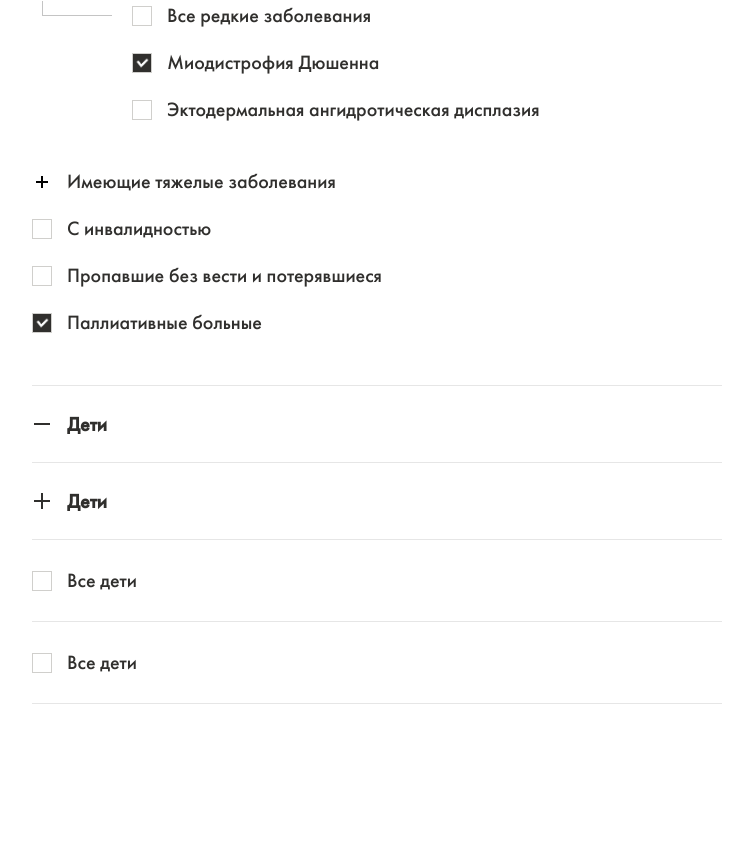
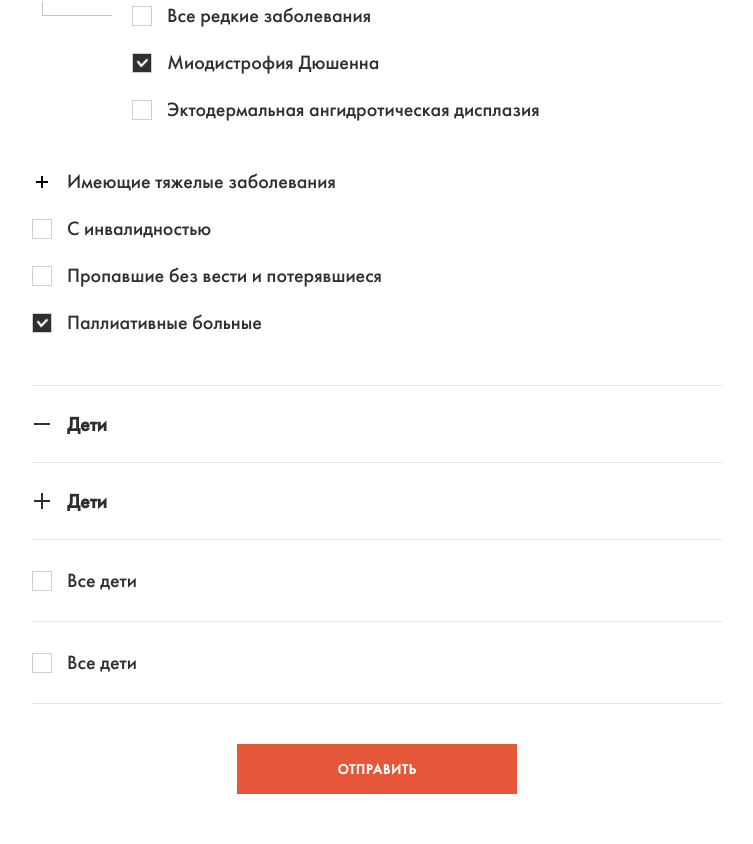
Before and after one commit to VladimirShadrov/-, a website built with webpack: page src/index.html in a window 1280 px wide. Shown: the part 338-1182 px from the top of the page, without its empty margins (263-1016 px from the left). Before the commit the page ends 1042 px from the top, so only its background shows below. Built offline with nearby package versions, Linux system fonts and the light colour scheme; a web font is replaced by a local one.

Commit message:
Добавлена верстка блока Footer

```diff
--- a/src/index.html
+++ b/src/index.html
@@ -132,6 +132,11 @@
     <!-- //List -->
 
     <!-- Footer -->
+    <footer class="footer">
+      <div class="container">
+        <a href="#" class="footer__button">отправить</a>
+      </div>
+    </footer>
 
     <!-- //Footer -->
   </body>
--- a/src/js/index.js
+++ b/src/js/index.js
@@ -1,6 +1,7 @@
 import '../styles/styles.scss';
 import '../styles/header.scss';
 import '../styles/list.scss';
+import '../styles/footer.scss';
 
 // Перенос изображений
 require.context('../images', true, /\.(png|jpg|svg|gif)$/);
--- /dev/null
+++ b/src/styles/footer.scss
@@ -0,0 +1,26 @@
+@import './styles.scss';
+
+.footer {
+  padding-top: 40px;
+  padding-bottom: 50px;
+
+  &__button {
+    display: block;
+    margin: 0 auto;
+    text-transform: uppercase;
+    width: 280px;
+    height: 50px;
+    color: $btn-color;
+    font-size: 14px;
+    font-weight: 600;
+    text-align: center;
+    line-height: 50px;
+    letter-spacing: 0.8px;
+    background-color: $btn-background;
+    transition: 0.3s;
+
+    &:hover {
+      background: $btn-hover-color;
+    }
+  }
+}
--- a/src/styles/styles.scss
+++ b/src/styles/styles.scss
@@ -84,6 +84,9 @@ $main-text-color: #302f2d;
 $border-color: #e6e6e6;
 $border-checkbox-color: #d0cfcc;
 $pseudo-element-color: #c4c4c4;
+$btn-color: #ffffff;
+$btn-background: rgba(230, 86, 57, 1);
+$btn-hover-color: rgba(230, 86, 57, 0.7);
 
 body {
   font-family: Futura-PT, sans-serif;
```
Also changed, not shown: dist/bundle.js, dist/index.html, dist/styles/styles.css, 2 other files.
